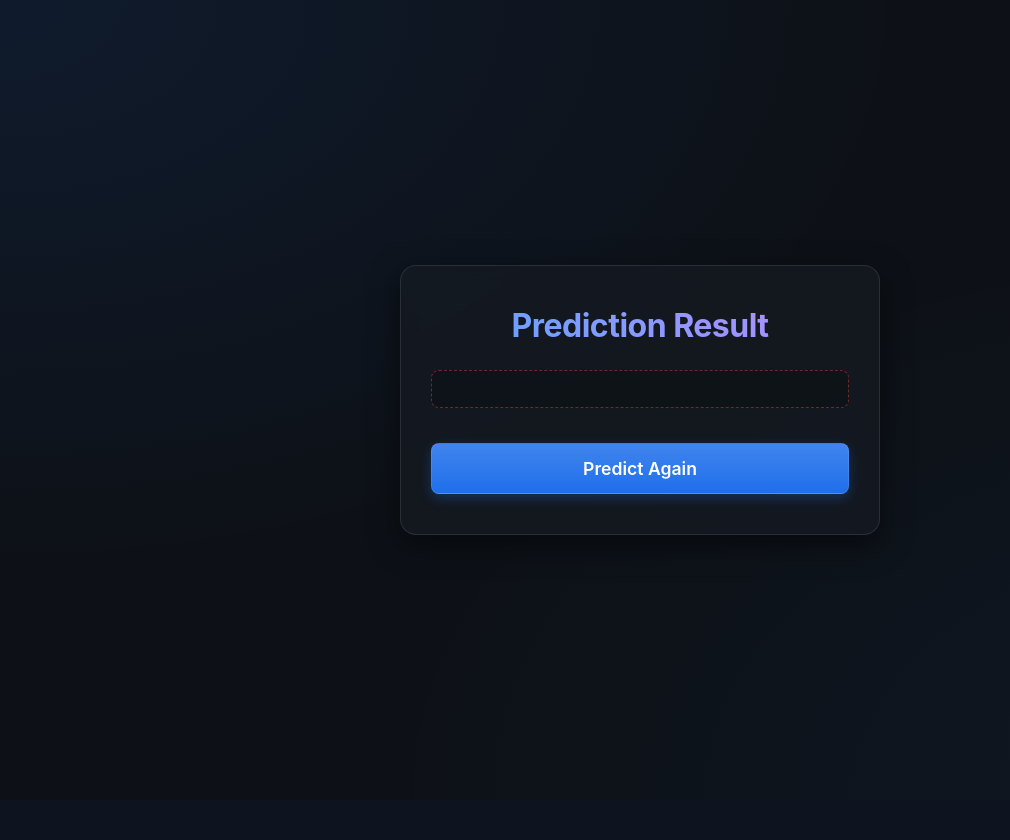
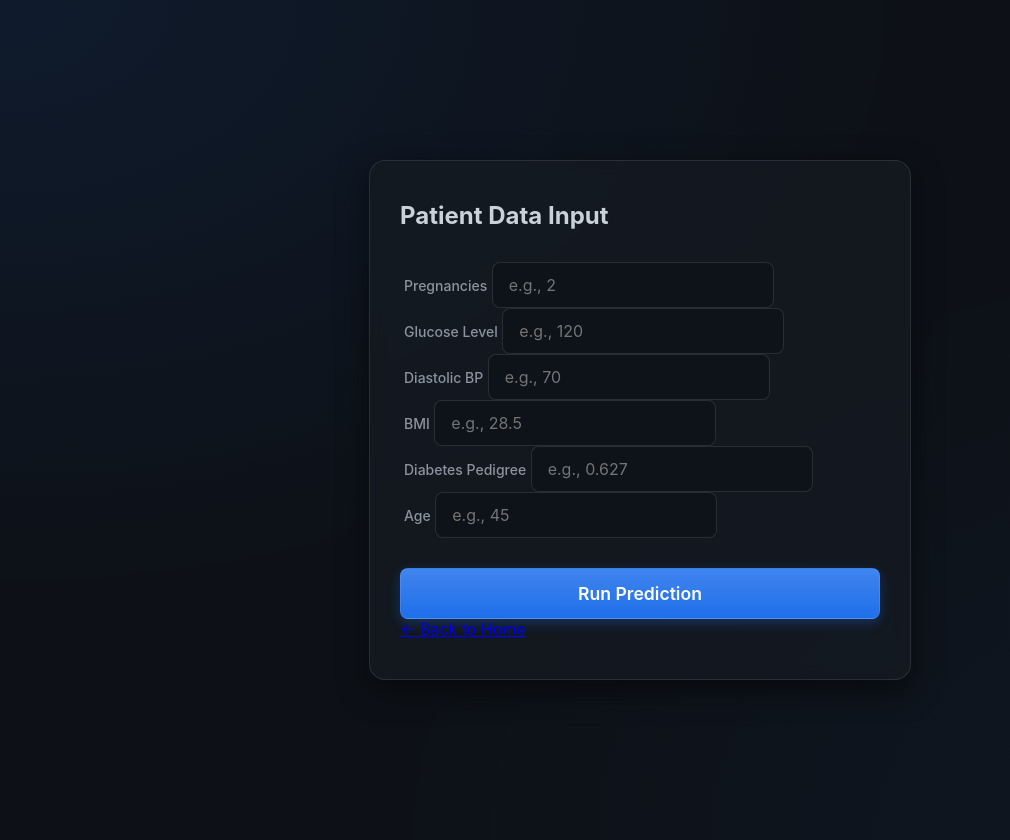
Before and after one commit to bhaskarkumar1667/diabetes_model, a Flask app: page /predict in a window 1280 px wide. Shown: the whole page, without its empty margins (0-1010 px from the left). Before the commit the page ends 551 px from the top, so only its background shows below. Run offline with Flask 3, Linux system fonts and the light colour scheme; parts of the project's set-up code (start-up, migrations or seed data) failed here and were passed over.

Commit message:
Update index.html

```diff
--- a/templates/index.html
+++ b/templates/index.html
@@ -3,146 +3,75 @@
 <head>
     <meta charset="UTF-8">
     <meta name="viewport" content="width=device-width, initial-scale=1.0">
-    <title>Prediction Result</title>
-
-    <style>
-
-        :root {
-            --bg-color: #0d1117;
-            --card-bg: rgba(22, 27, 34, 0.8);
-            --border-color: rgba(48, 54, 61, 0.8);
-            --text-main: #c9d1d9;
-            --accent-hover: #1f6feb;
-        }
-
-        * {
-            margin: 0;
-            padding: 0;
-            box-sizing: border-box;
-            font-family: -apple-system, BlinkMacSystemFont, 'Segoe UI', Roboto, Helvetica, Arial, sans-serif;
-        }
-
-
-        body {
-            background-color: var(--bg-color);
-            background-image:
-                radial-gradient(at 0% 0%, rgba(31, 111, 235, 0.1) 0px, transparent 50%),
-                radial-gradient(at 100% 100%, rgba(56, 139, 253, 0.05) 0px, transparent 50%);
-            color: var(--text-main);
-            min-height: 100vh;
-            display: flex;
-            justify-content: center;
-            align-items: center;
-            padding: 20px;
-        }
-
-
-        .container {
-            background: var(--card-bg);
-            backdrop-filter: blur(8px);
-            -webkit-backdrop-filter: blur(8px);
-            border: 1px solid var(--border-color);
-            padding: 40px 30px;
-            border-radius: 16px;
-            width: 100%;
-            max-width: 480px;
-            text-align: center;
-            box-shadow: 0 10px 30px rgba(0, 0, 0, 0.5);
-            transition: border-color 0.3s ease, box-shadow 0.3s ease;
-        }
-
-        .container:hover {
-            border-color: rgba(88, 166, 255, 0.4);
-            box-shadow: 0 10px 35px rgba(88, 166, 255, 0.1);
-        }
-
-
-        h1 {
-            font-size: 2rem;
-            font-weight: 700;
-            margin-bottom: 25px;
-            background: linear-gradient(45deg, #58a6ff, #bc8cff);
-            -webkit-background-clip: text;
-            -webkit-text-fill-color: transparent;
-            letter-spacing: -0.5px;
-        }
-
-
-        h2 {
-            font-size: 1.35rem;
-            font-weight: 600;
-            margin: 20px 0 35px 0;
-            line-height: 1.5;
-            padding: 18px;
-            background: rgba(13, 17, 23, 0.6);
-            border-radius: 8px;
-            border: 1px dashed var(--border-color);
-            transition: all 0.3s ease;
-        }
-
-
-        .status-safe {
-            color: #238636;
-            text-shadow: 0 0 15px rgba(35, 134, 54, 0.3);
-            border-color: rgba(35, 134, 54, 0.4);
-        }
-
-        .status-alert {
-            color: #f85149;
-            text-shadow: 0 0 15px rgba(248, 81, 73, 0.3);
-            border-color: rgba(248, 81, 73, 0.4);
-        }
-
-
-        a {
-            display: block;
-            text-align: center;
-            text-decoration: none;
-            background-color: var(--accent-hover);
-            background-image: linear-gradient(180deg, rgba(255,255,255,0.15), rgba(255,255,255,0));
-            border: 1px solid rgba(240,246,252,0.1);
-            border-radius: 8px;
-            color: #ffffff;
-            padding: 14px;
-            font-size: 1.1rem;
-            font-weight: 600;
-            transition: background-color 0.2s, transform 0.1s, box-shadow 0.2s;
-            box-shadow: 0 4px 12px rgba(31, 111, 235, 0.3);
-        }
-
-        a:hover {
-            background-color: #1f6feb;
-            box-shadow: 0 4px 20px rgba(56, 139, 253, 0.4);
-        }
-
-        a:active {
-            transform: scale(0.98);
-        }
-    </style>
+    <title>Enter Patient Data</title>
+    <!-- Flask only (This will look broken in VS Code previewers) -->
+<link rel="stylesheet" href="{{ url_for('static', filename='style.css') }}">
 </head>
 <body>
+    <div class="container">
+        <div class="hero" style="margin-bottom: 2rem;">
+            <h2>Patient Data Input</h2>
+        </div>
 
-<div class="container">
-    <h1>Prediction Result</h1>
+        <form action="{{ url_for('predict') }}" method="POST">
+            <div class="form-grid">
+                <div class="form-group">
+                    <label for="Pregnant">Pregnancies</label>
+                    <input type="number" id="Pregnant" name="Pregnant" step="1" required placeholder="e.g., 2">
+                </div>
 
+                <div class="form-group">
+                    <label for="Glucose">Glucose Level</label>
+                    <input type="number" id="Glucose" name="Glucose" step="any" required placeholder="e.g., 120">
+                </div>
 
-    <h2 id="result-box">{{ prediction_text }}</h2>
+                <div class="form-group">
+                    <label for="Diastolic_BP">Diastolic BP</label>
+                    <input type="number" id="Diastolic_BP" name="Diastolic_BP" step="any" required placeholder="e.g., 70">
+                </div>
 
-    <a href="{{ url_for('home') }}">Predict Again</a>
-</div>
+                <div class="form-group">
+                    <label for="BMI">BMI</label>
+                    <input type="number" id="BMI" name="BMI" step="any" required placeholder="e.g., 28.5">
+                </div>
 
+                <div class="form-group">
+                    <label for="Diabetes_Pedigree">Diabetes Pedigree</label>
+                    <input type="number" id="Diabetes_Pedigree" name="Diabetes_Pedigree" step="any" required placeholder="e.g., 0.627">
+                </div>
 
-<script>
-    const resultBox = document.getElementById('result-box');
-    const textValue = resultBox.textContent || resultBox.innerText;
+                <div class="form-group">
+                    <label for="Age">Age</label>
+                    <input type="number" id="Age" name="Age" step="1" required placeholder="e.g., 45">
+                </div>
+            </div>
 
+            <button type="submit" class="btn">Run Prediction</button>
+        </form>
 
-    if (textValue.includes("not diabetic")) {
-        resultBox.classList.add('status-safe');
-    } else {
-        resultBox.classList.add('status-alert');
-    }
-</script>
+        {% if prediction_text %}
+            <div class="result" id="output-diagnostic-box">
+                {{ prediction_text }}
+            </div>
 
+            <!-- Client-side handler to apply custom dark glowing status colors instantly -->
+            <script>
+                (function() {
+                    const box = document.getElementById('output-diagnostic-box');
+                    if (box) {
+                        const content = box.textContent || box.innerText;
+                        // Seamlessly reads your unmodified Python return values
+                        if (content.includes("not diabetic")) {
+                            box.classList.add('safe');
+                        } else {
+                            box.classList.add('alert');
+                        }
+                    }
+                })();
+            </script>
+        {% endif %}
+
+        <a href="{{ url_for('home') }}" class="back-link">← Back to Home</a>
+    </div>
 </body>
 </html>
```
